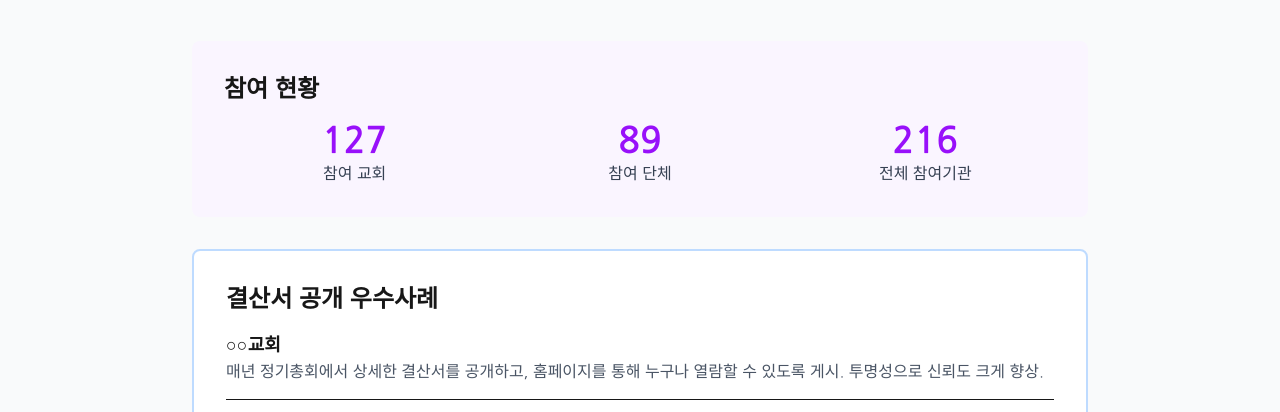
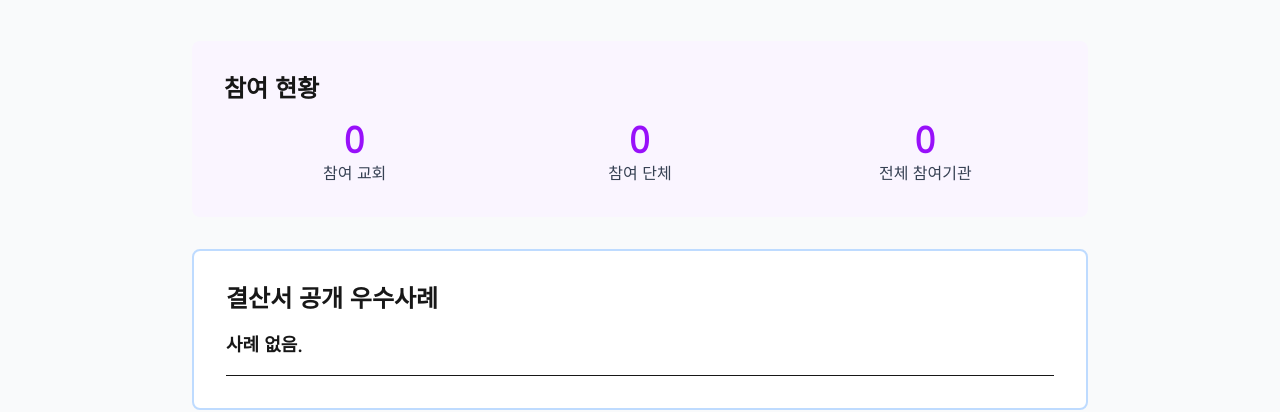
Before and after one commit to c-f-an/tov-nextjs, a Next.js app: page /movement/financial-disclosure in a window 1280 px wide. Shown: the part 820-1232 px from the top of the page. Built offline with nearby package versions, Linux system fonts and the light colour scheme; no server answers.

Commit message:
결산서 공개운동 수치 변경

```diff
--- a/src/app/movement/financial-disclosure/page.tsx
+++ b/src/app/movement/financial-disclosure/page.tsx
@@ -51,15 +51,15 @@ export default function FinancialDisclosurePage() {
             <h2 className="text-2xl font-bold mb-4">참여 현황</h2>
             <div className="grid md:grid-cols-3 gap-6 text-center">
               <div>
-                <p className="text-4xl font-bold text-purple-600">127</p>
+                <p className="text-4xl font-bold text-purple-600">0</p>
                 <p className="text-gray-700">참여 교회</p>
               </div>
               <div>
-                <p className="text-4xl font-bold text-purple-600">89</p>
+                <p className="text-4xl font-bold text-purple-600">0</p>
                 <p className="text-gray-700">참여 단체</p>
               </div>
               <div>
-                <p className="text-4xl font-bold text-purple-600">216</p>
+                <p className="text-4xl font-bold text-purple-600">0</p>
                 <p className="text-gray-700">전체 참여기관</p>
               </div>
             </div>
@@ -69,6 +69,10 @@ export default function FinancialDisclosurePage() {
             <h2 className="text-2xl font-bold mb-4">결산서 공개 우수사례</h2>
             <div className="space-y-4">
               <div className="border-b pb-4">
+                <h3 className="font-semibold text-lg">사례 없음.</h3>
+              </div>
+
+              {/* <div className="border-b pb-4">
                 <h3 className="font-semibold text-lg">○○교회</h3>
                 <p className="text-gray-600">
                   매년 정기총회에서 상세한 결산서를 공개하고, 홈페이지를 통해
@@ -88,7 +92,7 @@ export default function FinancialDisclosurePage() {
                   외부 회계감사를 받은 결산서를 매년 공개. 투명한 재정운영으로
                   기업 후원 유치 성공.
                 </p>
-              </div>
+              </div> */}
             </div>
           </div>
 
```
